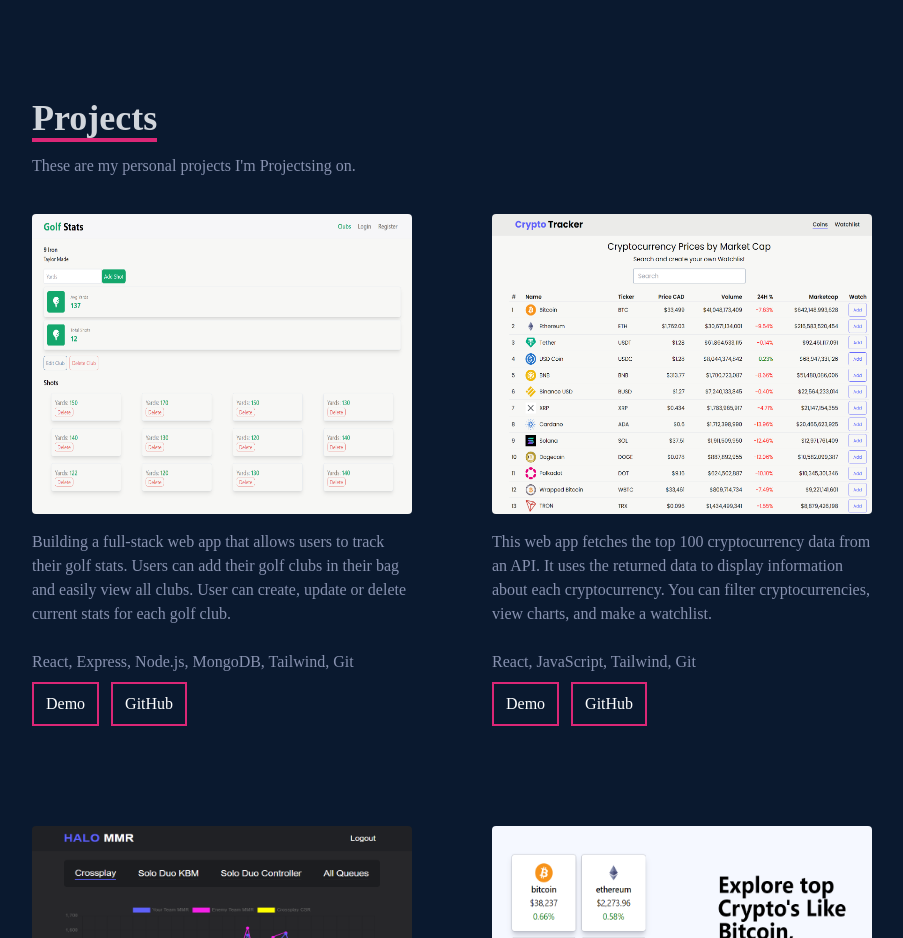
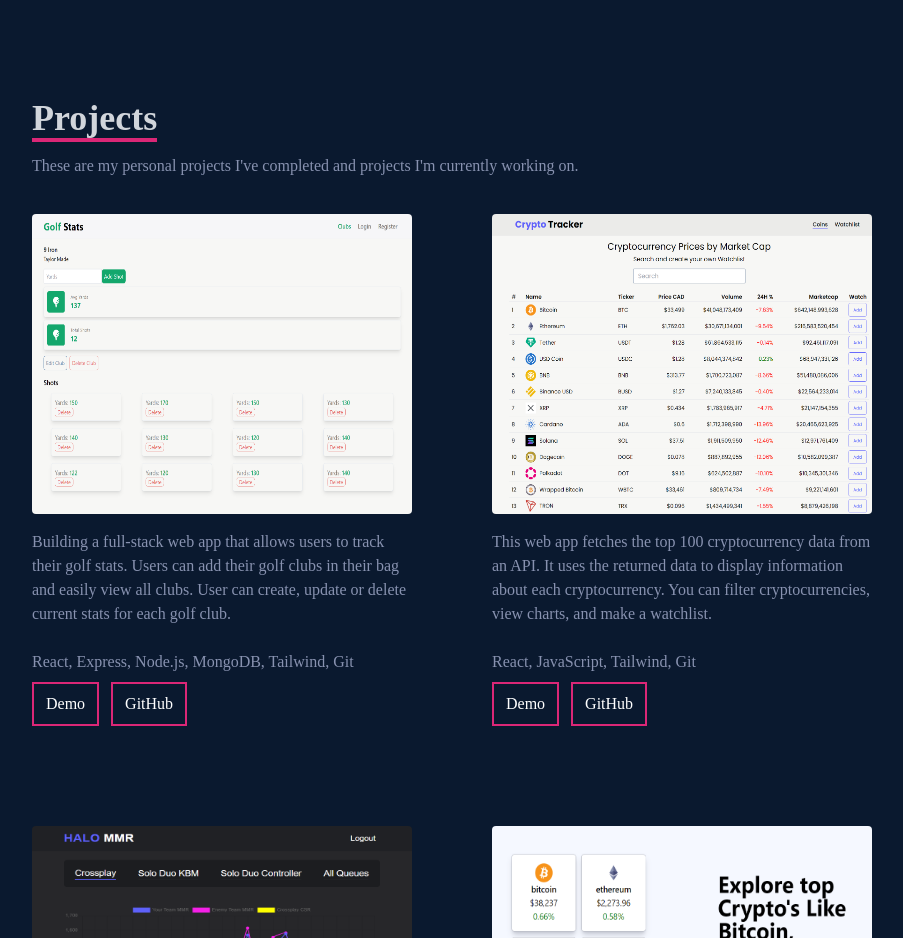
Before and after one commit to dougbeckwith/portfolio, a React (Create React App) app: page / in a window 1280 px wide. Shown: the part 2160-3098 px from the top of the page, without its empty margins (53-956 px from the left). Built offline with nearby package versions, Linux system fonts and the light colour scheme.

Commit message:
fix typeo

```diff
--- a/src/components/projects/Projects.jsx
+++ b/src/components/projects/Projects.jsx
@@ -11,7 +11,8 @@ const Projects = () => {
             Projects
           </p>
           <p className='pt-4 pb-9  text-[#8892b0]'>
-            These are my personal projects I'm Projectsing on.
+            These are my personal projects I've completed and projects I'm
+            currently working on.
           </p>
         </div>
         <ProjectList />
```
